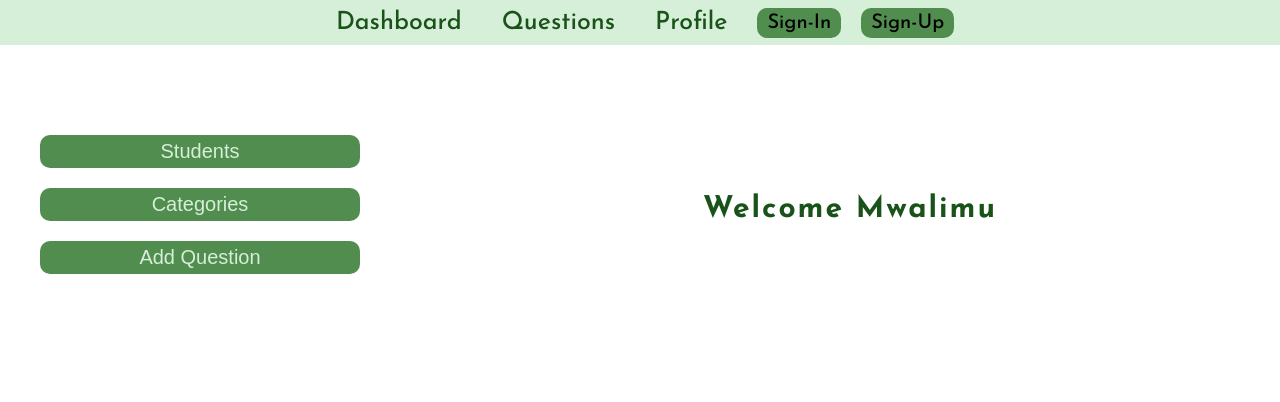
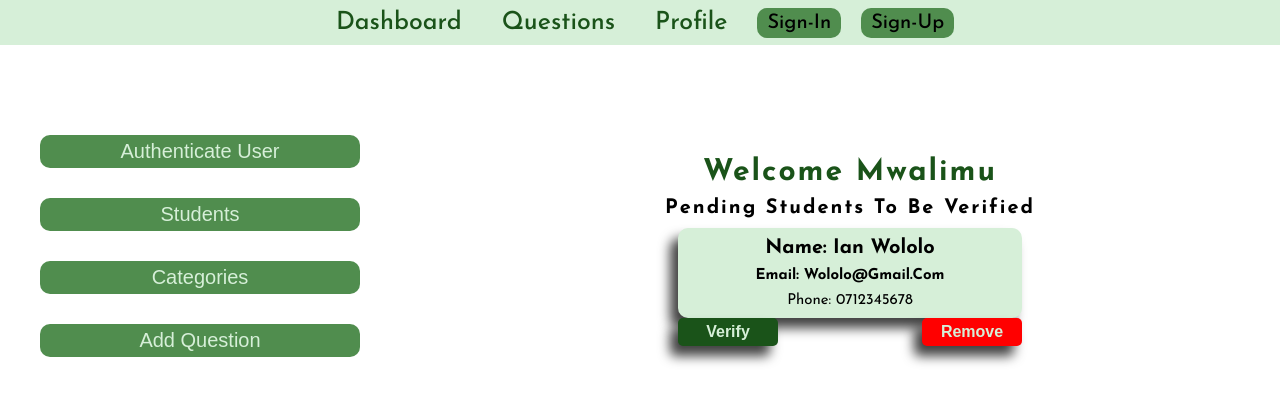
Before and after one commit to WeBstwr/Quiz-Application, a React (Vite) app in the folder client/: page /admin in a window 1280 px wide. Shown: the top 402 px of the page. Built offline with nearby package versions, Linux system fonts and the light colour scheme; no server answers.

Commit message:
connect sign-in to the back-end
Connect the sign in section to the back-end

```diff
--- a/client/src/App.jsx
+++ b/client/src/App.jsx
@@ -25,9 +25,9 @@ function App() {
           <Route path="/Questions" element={<Questions />} />
           <Route path="/Profile" element={<Profile />} />
           <Route path="/admin" element={<Admin />} />
-          <Route path="/Students" element={<Students />} />
-          <Route path="/Category" element={<Category />} />
-          <Route path="/AddQuestion" element={<AddQuestion />} />
+          <Route path="/admin/students" element={<Students />} />
+          <Route path="/admin/category" element={<Category />} />
+          <Route path="/admin/addQuestion" element={<AddQuestion />} />
         </Routes>
         {/* <Footer /> */}
       </BrowserRouter>
--- a/client/src/components/Authentication/SignIn/SignIn.jsx
+++ b/client/src/components/Authentication/SignIn/SignIn.jsx
@@ -26,6 +26,7 @@ const SignIn = () => {
           "Content-Type": "application/json",
         },
         body: JSON.stringify({ emailAddress: email, password }),
+        credentials: "include",
       });
 
       const data = await response.json();
--- a/client/src/pages/admin/AddQuestion/AddQuestion.jsx
+++ b/client/src/pages/admin/AddQuestion/AddQuestion.jsx
@@ -29,13 +29,16 @@ function AddQuestion() {
   return (
     <section className="add-quiz-section">
       <div className="admin-navigation-section">
-        <Link to="/Students">
+        <Link to="/admin/authenticate">
+          <button>Authenticate User</button>
+        </Link>
+        <Link to="/admin/students">
           <button>Students</button>
         </Link>
-        <Link to="/Category">
+        <Link to="/admin/category">
           <button>Categories</button>
         </Link>
-        <Link to="/AddQuestion">
+        <Link to="/admin/addQuestion">
           <button>Add Question</button>
         </Link>
       </div>
--- a/client/src/pages/admin/Admin/Admin.jsx
+++ b/client/src/pages/admin/Admin/Admin.jsx
@@ -8,19 +8,36 @@ function Admin() {
       <section className="home-admin-section">
         <div className="home-admin-main-container">
           <div className="home-admin-navigation-section">
-            <Link to="/Students">
+            <Link to="/admin/authenticate">
+              <button>Authenticate User</button>
+            </Link>
+            <Link to="/admin/students">
               <button>Students</button>
             </Link>
-            <Link to="/Category">
+            <Link to="/admin/category">
               <button>Categories</button>
             </Link>
-            <Link to="/AddQuestion">
+            <Link to="/admin/addQuestion">
               <button>Add Question</button>
             </Link>
           </div>
 
           <div className="welcome-admin-section">
             <h1>Welcome Mwalimu</h1>
+            <h2>Pending students to be verified</h2>
+            <div className="authentication-container">
+              <div className="student-main-container-auth">
+                <div className="student-container-auth">
+                  <h3>Name: Ian Wololo</h3>
+                  <h4>Email: wololo@gmail.com</h4>
+                  <p>Phone: 0712345678</p>
+                </div>
+                <div className="student-buttons-auth">
+                  <button className="verify">Verify</button>
+                  <button className="decline">Remove</button>
+                </div>
+              </div>
+            </div>
           </div>
         </div>
       </section>
--- a/client/src/pages/admin/Admin/admin.css
+++ b/client/src/pages/admin/Admin/admin.css
@@ -8,7 +8,7 @@
   display: flex;
   flex-direction: column;
   min-width: 40rem;
-  gap: 2rem;
+  gap: 3rem;
   padding: 4rem;
 }
 
@@ -28,6 +28,7 @@
   width: 100%;
   margin-top: 6rem;
   display: flex;
+  flex-direction: column;
   justify-content: center;
   align-items: center;
 }
@@ -38,3 +39,80 @@
   color: var(--first-color);
   text-transform: capitalize;
 }
+
+.welcome-admin-section h2 {
+  font-size: 2rem;
+  letter-spacing: 2px;
+  text-transform: capitalize;
+  padding: 1rem;
+}
+
+.authentication-container {
+  width: 100%;
+  gap: 3rem;
+  display: flex;
+  flex-wrap: wrap;
+  justify-content: center;
+  align-items: center;
+}
+
+.student-main-container-auth {
+  width: 40%;
+}
+
+.student-container-auth {
+  display: flex;
+  flex-direction: column;
+  justify-content: center;
+  align-items: center;
+  background-color: var(--fourth-color);
+  padding: 1rem;
+  border-radius: 10px;
+  box-shadow: -8px 10px 12px 0px rgba(0, 0, 0, 0.75);
+  -webkit-box-shadow: -8px 10px 12px 0px rgba(0, 0, 0, 0.75);
+  -moz-box-shadow: -8px 10px 12px 0px rgba(0, 0, 0, 0.75);
+}
+
+.student-container-auth h3 {
+  font-size: 2rem;
+  text-transform: capitalize;
+}
+
+.student-container-auth h4 {
+  font-size: 1.5rem;
+  padding: 1rem 0;
+  text-transform: capitalize;
+}
+
+.student-container-auth p {
+  font-size: 1.5rem;
+  text-transform: capitalize;
+}
+
+.student-buttons-auth {
+  display: flex;
+  justify-content: space-between;
+  align-items: center;
+}
+
+.student-buttons-auth button {
+  color: var(--fourth-color);
+  width: 10rem;
+  padding: 5px;
+  font-size: 1.6rem;
+  font-weight: 600;
+  text-transform: capitalize;
+  border-radius: 5px;
+  border: none;
+  cursor: pointer;
+  box-shadow: -8px 10px 12px 0px rgba(0, 0, 0, 0.75);
+  -webkit-box-shadow: -8px 10px 12px 0px rgba(0, 0, 0, 0.75);
+  -moz-box-shadow: -8px 10px 12px 0px rgba(0, 0, 0, 0.75);
+}
+
+.verify {
+  background-color: var(--first-color);
+}
+.decline {
+  background-color: red;
+}
--- a/client/src/pages/admin/Category/Category.jsx
+++ b/client/src/pages/admin/Category/Category.jsx
@@ -9,13 +9,16 @@ function Category() {
       <section className="admin-section">
         <div className="admin-main-container">
           <div className="admin-navigation-section">
-            <Link to="/Students">
+            <Link to="/admin/authenticate">
+              <button>Authenticate User</button>
+            </Link>
+            <Link to="/admin/students">
               <button>Students</button>
             </Link>
-            <Link to="/Category">
+            <Link to="/admin/category">
               <button>Categories</button>
             </Link>
-            <Link to="/AddQuestion">
+            <Link to="/admin/addQuestion">
               <button>Add Question</button>
             </Link>
           </div>
--- a/client/src/pages/admin/Students/Students.jsx
+++ b/client/src/pages/admin/Students/Students.jsx
@@ -8,13 +8,16 @@ function Students() {
       <section className="admin-section">
         <div className="admin-main-container">
           <div className="admin-navigation-section">
-            <Link to="/Students">
+            <Link to="/admin/authenticate">
+              <button>Authenticate User</button>
+            </Link>
+            <Link to="/admin/students">
               <button>Students</button>
             </Link>
-            <Link to="/Category">
+            <Link to="/admin/category">
               <button>Categories</button>
             </Link>
-            <Link to="/AddQuestion">
+            <Link to="/admin/addQuestion">
               <button>Add Question</button>
             </Link>
           </div>
```
